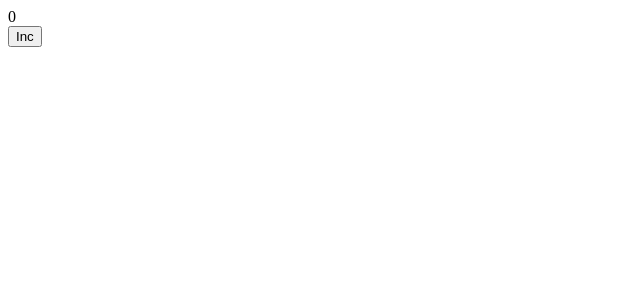
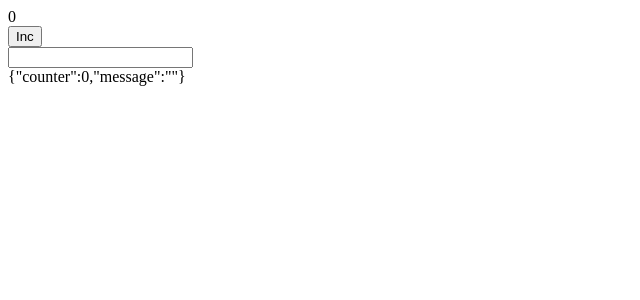
Before and after one commit to levandovsky/react-simple-store, a React (Vite) app: page / in a window 1280 px wide. Shown: the top 300 px of the page, without its empty margins (0-640 px from the left). Built offline with nearby package versions, Linux system fonts and the light colour scheme.

Commit message:
Update example

```diff
--- a/src/App.tsx
+++ b/src/App.tsx
@@ -1,10 +1,17 @@
 import {defineStore, useStore} from "./store";
 
 const store = defineStore({
-    counter: 0
+    counter: 0,
+    message: ""
 });
 
-export const App = () => {
+export const WholeState = () => {
+    const state = useStore(store);
+
+    return <div>{JSON.stringify(state)}</div>;
+};
+
+export const Counter = () => {
     const counter = useStore(store, (s) => s.counter);
     const inc = () => {
         store.setState((s) => ({
@@ -21,3 +28,29 @@ export const App = () => {
         </div>
     );
 };
+
+export const Message = () => {
+    const message = useStore(store, (s) => s.message);
+    const update = (e) => {
+        store.setState((s) => ({
+            ...s,
+            message: e.target.value
+        }));
+    };
+
+    return (
+        <div>
+            <input onChange={update} value={message} />
+        </div>
+    );
+};
+
+export const App = () => {
+    return (
+        <div>
+            <Counter />
+            <Message />
+            <WholeState />
+        </div>
+    );
+};
--- a/src/store.ts
+++ b/src/store.ts
@@ -15,6 +15,7 @@ export function defineStore<State>(initialState: State): Store<State> {
     const listeners = new Set<VoidFunction>();
 
     const getState = () => state;
+
     const setState = (update: UpdateFn<State>) => {
         state = update(state);
 
```
